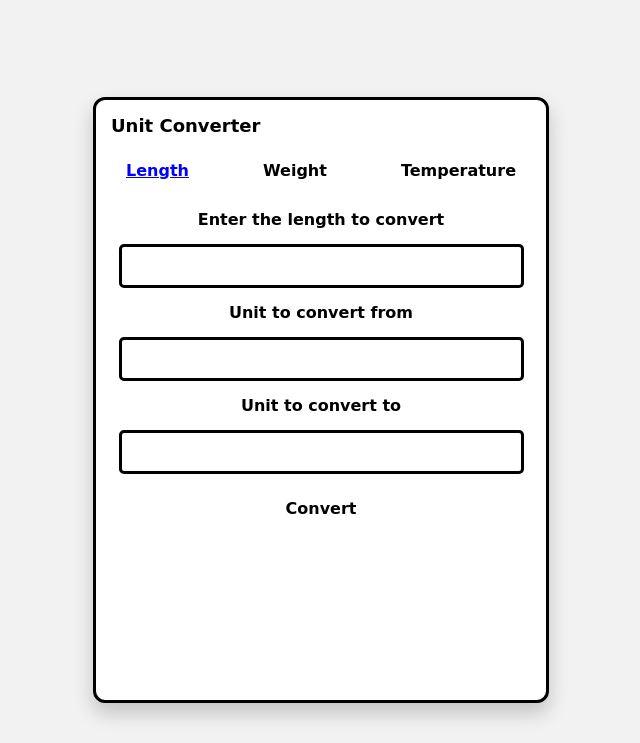
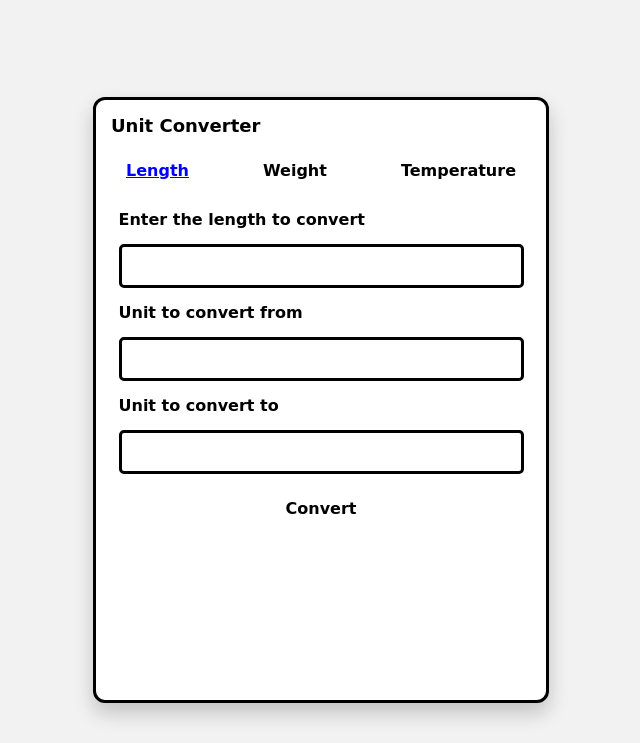
Before and after one commit to enzorva/unit_converter, a Flask app: page /length in a window 1280 px wide. Shown: the top 743 px of the page, without its empty margins (319-959 px from the left). Run offline with Flask 3, Linux system fonts and the light colour scheme.

Commit message:
added padding to the labels

```diff
--- a/static/style.css
+++ b/static/style.css
@@ -75,4 +75,8 @@ body {
 
 label {
     font-weight: bold;
+    text-align: left;
+    align-self: flex-start;
+    padding-left: 5%;
+    box-sizing: border-box;
 }
```
